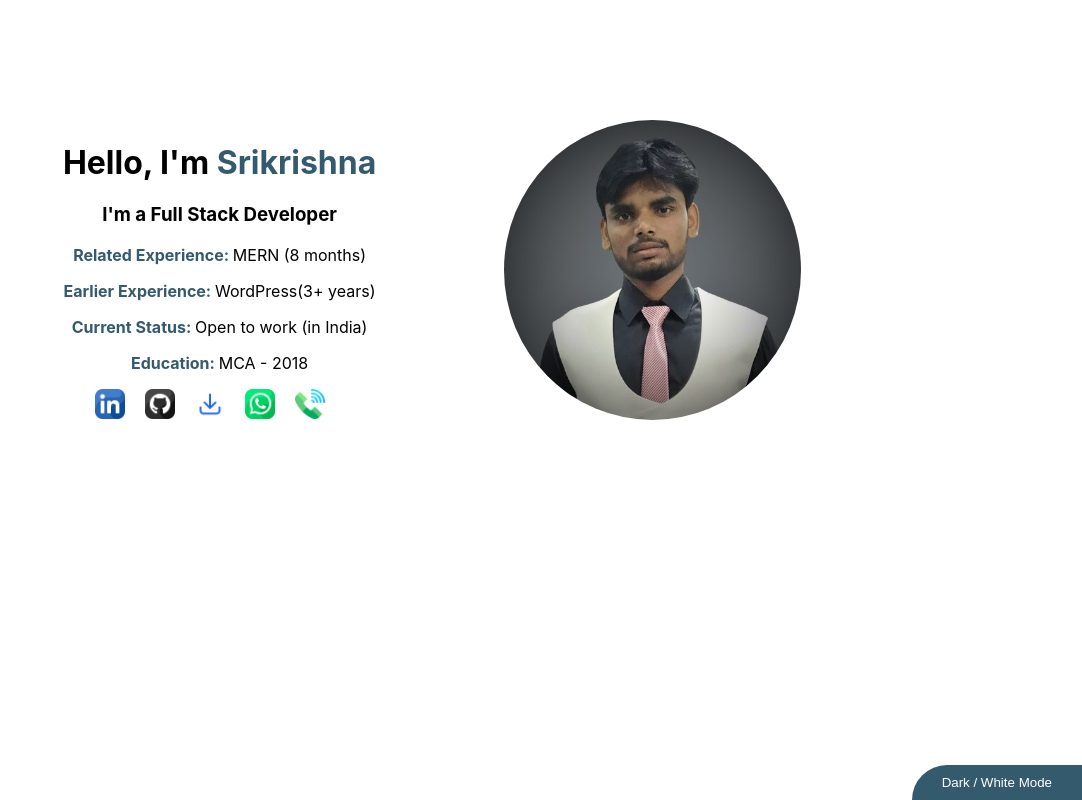
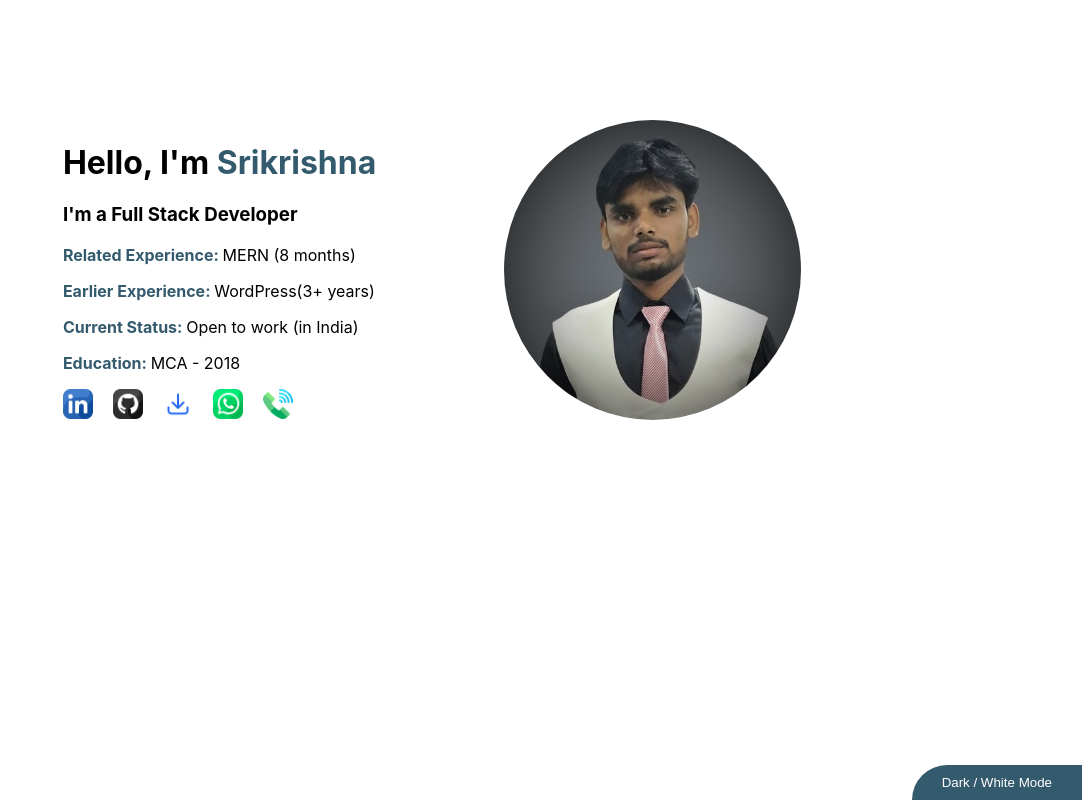
Before and after one commit to matyushazubkov/portfolio, a React (Create React App) app: page / in a window 1280 px wide. Shown: the whole page, without its empty margins (198-1280 px from the left). Built offline with nearby package versions, Linux system fonts and the light colour scheme.

Commit message:
css updated

```diff
--- a/src/components/my.css
+++ b/src/components/my.css
@@ -15,7 +15,10 @@ body {
     margin-top: 60px;
 }
 
-.myInfo {}
+.myInfo {
+    text-align: left;
+    display: inline-block;
+}
 
 button,
 img {
```
